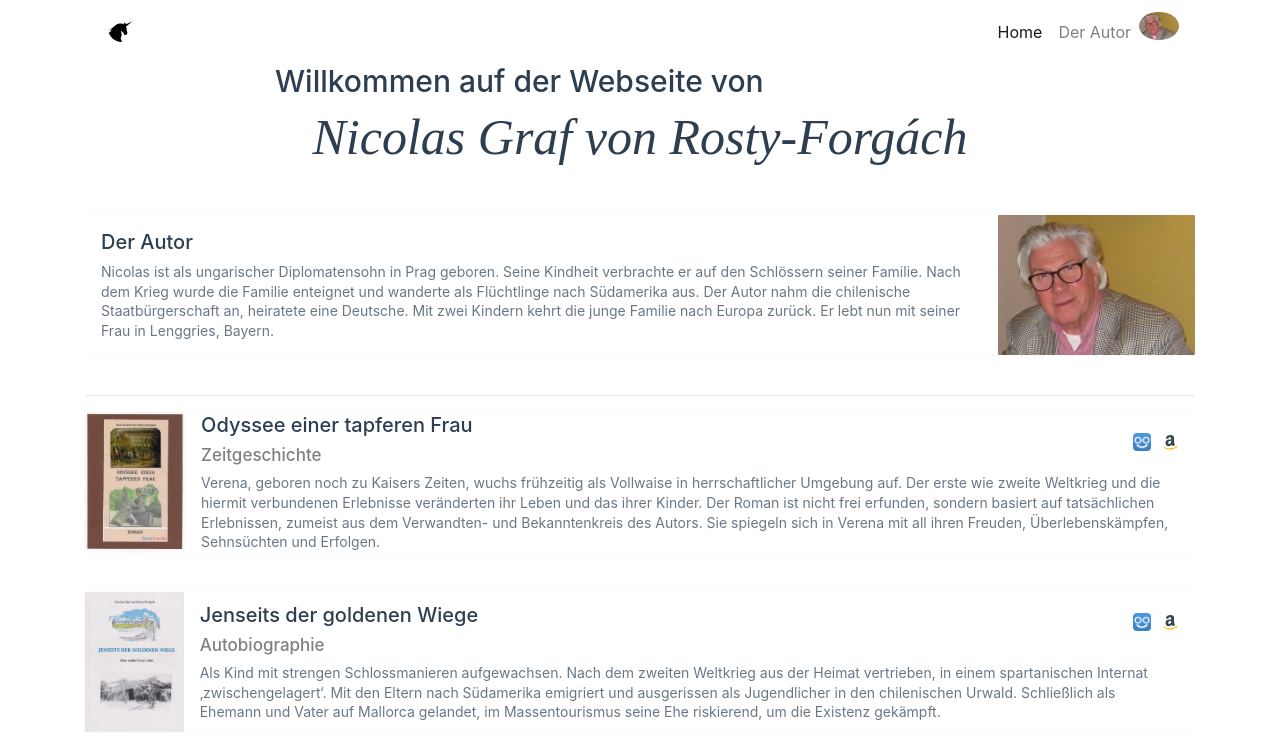
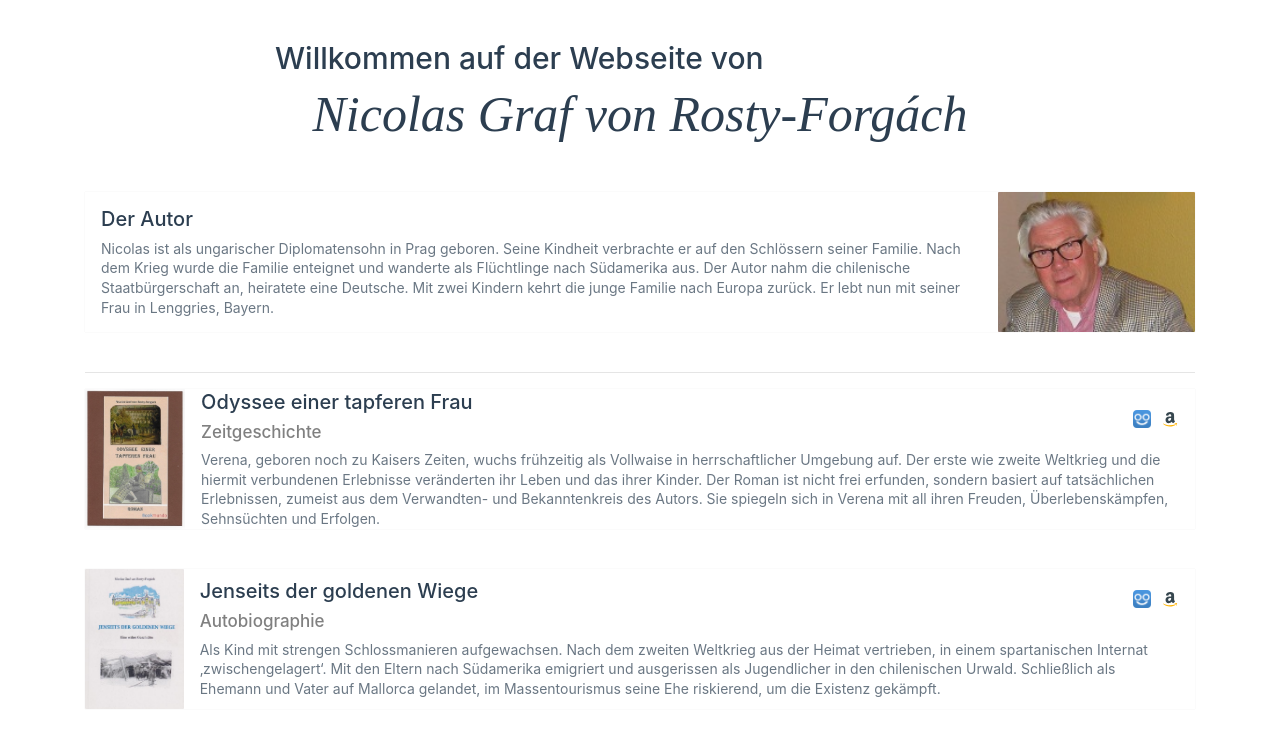
Before and after one commit to arosty/nrf-books, a Vue app: page / in a window 1280 px wide. Shown: the top 747 px of the page. Built offline with nearby package versions, Linux system fonts and the light colour scheme; a web font is replaced by a local one.

Commit message:
removed navbar, header sticky

```diff
--- a/src/App.vue
+++ b/src/App.vue
@@ -1,6 +1,6 @@
 <template>
   <div id="app" class="container">
-    <Navbar :author="author"/>
+    <!-- <Navbar :author="author"/> -->
     <Header :author="author"/>
     <Author :author="author"/>
     <hr />
--- a/src/components/Header.vue
+++ b/src/components/Header.vue
@@ -1,5 +1,5 @@
 <template>
-  <div class="row justify-content-center bottom-two">
+  <div class="row justify-content-center bottom-two top-two">
     <div class="col-6 col-md-8 col-sm-12">
       <h2>Willkommen auf der Webseite von</h2>
       <h1><em>{{ author.name }}</em></h1>
@@ -24,4 +24,12 @@ export default {
   width: 150px;
   height: auto;
 }
+.top-two {
+  padding-top: 5vh;
+  position: -webkit-sticky; /* Safari */
+  position: sticky;
+  top: 0;
+  z-index: 1;
+  background: white;
+}
 </style>
```
